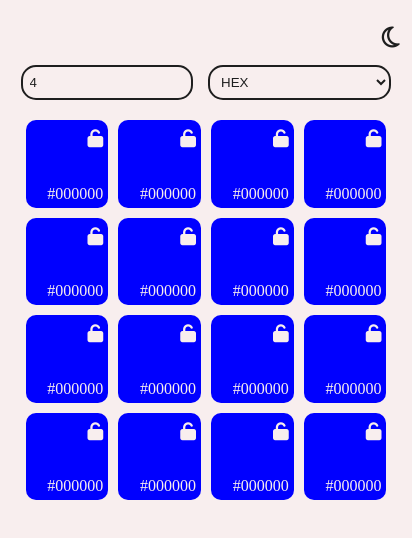
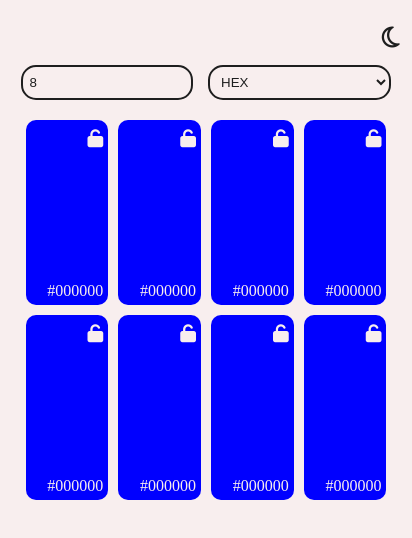
Before and after one commit to LCurcuma/palette_app, an Electron app: page app/index.html in a window 412 px wide. Drawn offline with Linux system fonts and the light colour scheme.

Commit message:
added the function for changing the number of colors

```diff
--- a/app/func/index.js
+++ b/app/func/index.js
@@ -1,8 +1,27 @@
 let colorsNumbers = document.getElementById("color_amount").value;
 let colorsNumbersCont = document.getElementById("color_amount");
+let colors = document.getElementById("generated_colors");
 
 colorsNumbersCont.addEventListener("input", () => {
     colorsNumbers = document.getElementById("color_amount").value;
+    if (colorsNumbers > 0 && colorsNumbers <= 16) {
+        colors.innerHTML = "";
+        for (i = 0; i < colorsNumbers; i++){
+            let color = document.createElement("div");
+            let colorLock = document.createElement("i");
+            let colorText = document.createElement("p");
+
+            color.classList.add("color");
+            color.setAttribute("id", "color" + i);
+            colorLock.classList.add("fa-solid");
+            colorLock.classList.add("fa-unlock");
+            colorText.classList.add("color_text");
+            colorText.innerText = "#000000";
+
+            colors.appendChild(color);
+            color.appendChild(colorLock);
+            color.appendChild(colorText);
+        }
+    }
     console.log(colorsNumbers);
 })
-console.log(colorsNumbersCont);
--- a/app/index.html
+++ b/app/index.html
@@ -18,7 +18,15 @@
     </nav>
     <main>
       <div class="settings">
-        <input type="number" placeholder="Кол-во цветов" id="color_amount" min="0" max="16" class="select" value="4"/>
+        <input
+          type="number"
+          placeholder="Кол-во цветов"
+          id="color_amount"
+          min="0"
+          max="16"
+          class="select"
+          value="8"
+        />
         <select id="color_mode" name="color_mode" class="select">
           <option value="hex">HEX</option>
           <option value="rgb">RGB</option>
@@ -59,38 +67,6 @@
           <i class="fa-solid fa-unlock"></i>
           <p class="color_text">#000000</p>
         </div>
-        <div id="color9" class="color">
-            <i class="fa-solid fa-unlock"></i>
-            <p class="color_text">#000000</p>
-        </div>
-        <div id="color10" class="color">
-            <i class="fa-solid fa-unlock"></i>
-            <p class="color_text">#000000</p>
-        </div>
-        <div id="color11" class="color">
-            <i class="fa-solid fa-unlock"></i>
-            <p class="color_text">#000000</p>
-        </div>
-        <div id="color12" class="color">
-            <i class="fa-solid fa-unlock"></i>
-            <p class="color_text">#000000</p>
-        </div>
-        <div id="color13" class="color">
-            <i class="fa-solid fa-unlock"></i>
-            <p class="color_text">#000000</p>
-        </div>
-        <div id="color14" class="color">
-            <i class="fa-solid fa-unlock"></i>
-            <p class="color_text">#000000</p>
-        </div>
-        <div id="color15" class="color">
-            <i class="fa-solid fa-unlock"></i>
-            <p class="color_text">#000000</p>
-        </div>
-        <div id="color16" class="color">
-            <i class="fa-solid fa-unlock"></i>
-            <p class="color_text">#000000</p>
-        </div>
       </div>
     </main>
     <footer></footer>
```
Lines whose indentation alone changed are shown as unchanged.
